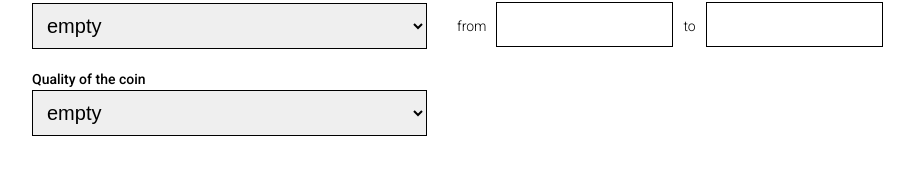
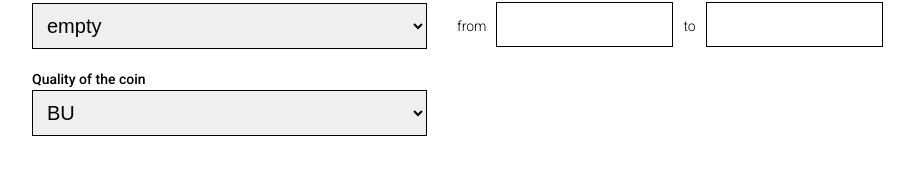
Before and after one commit to elchin-jafar/coins, a React (Vite) app: page / in a window 1280 px wide. Both pictures are taken after a click on the element "Advanced filter". Shown: the part 364-538 px from the top of the page, without its empty margins (28-942 px from the left). Built offline with nearby package versions, Linux system fonts and the light colour scheme.

Commit message:
final touches

```diff
--- a/src/UI/Select.jsx
+++ b/src/UI/Select.jsx
@@ -8,7 +8,7 @@ const Select = (props) => {
         {label}
       </label>
       <select className={classes.select} id="select" onChange={onChange}>
-        <option>{defaultValue}</option>
+        <option value="">{defaultValue}</option>
         {options?.map((option, index) => (
           <option key={index} value={option}>
             {option}
--- a/src/components/CoinShowCase.module.css
+++ b/src/components/CoinShowCase.module.css
@@ -1,3 +1,7 @@
+.section {
+  display: inline-block;
+}
+
 .container {
   display: flex;
   margin-bottom: 2.5rem;
--- a/src/components/Search.jsx
+++ b/src/components/Search.jsx
@@ -128,14 +128,10 @@ const Search = ({ isOpen, searchQuery }) => {
             <Select
               label="Metal"
               defaultValue="empty"
-              options={["nickel", "gold", "steel"]}
+              options={["nickel", "gold", "steel", "silver"]}
               onChange={handleMetalValue}
             />
-            <Select
-              label="Quality of the coin"
-              defaultValue="empty"
-              options={["BU"]}
-            />
+            <Select label="Quality of the coin" defaultValue="BU" />
           </div>
           <div className={classes.right}>
             <label htmlFor="" className={classes.label}>
```
